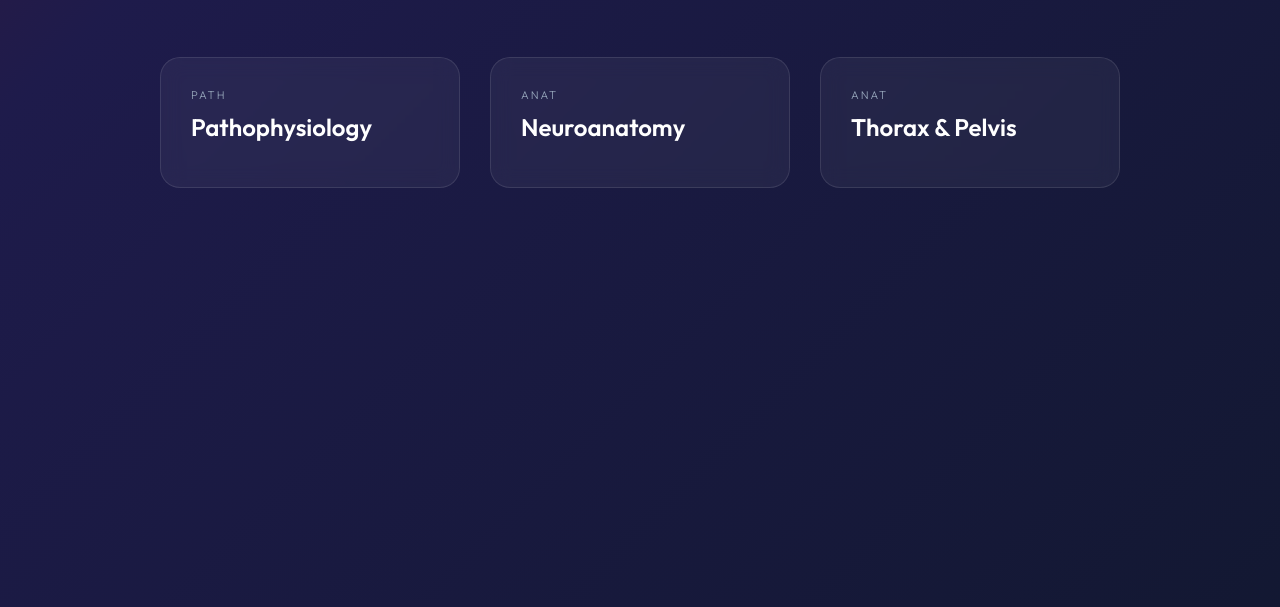
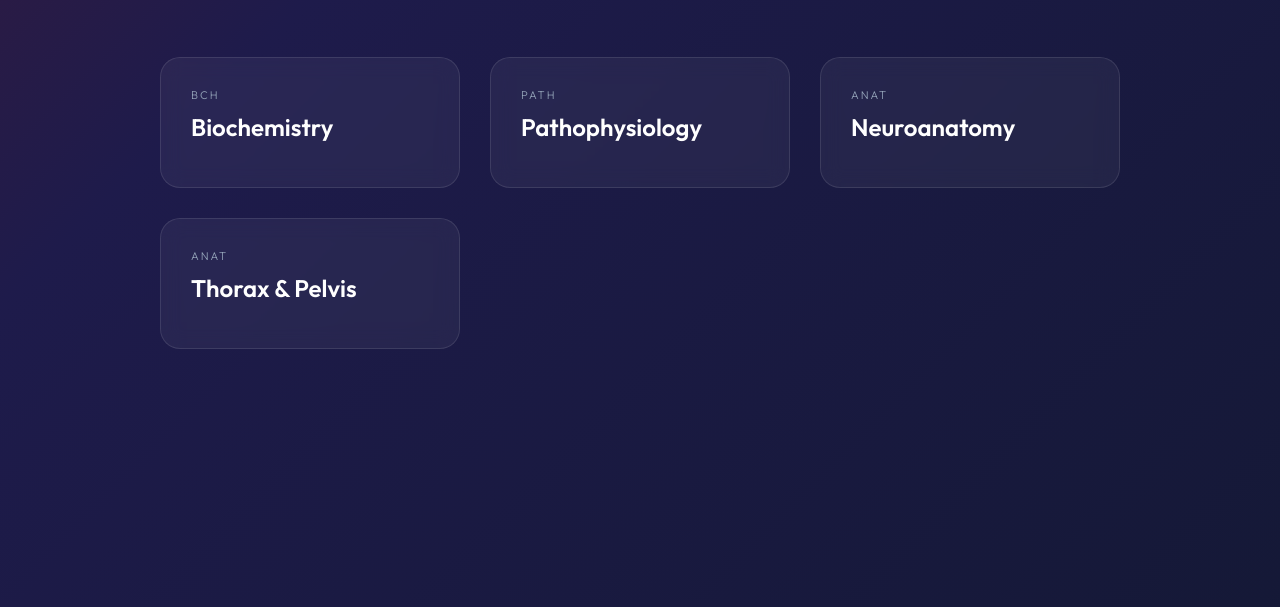
Before and after one commit to Nicoleluvs2/nursing-hub-200l, a plain HTML site: page index.html in a window 1280 px wide. Shown: the part 193-800 px from the top of the page. Drawn offline with Linux system fonts and the light colour scheme.

Commit message:
Add Biochemistry course card to index.html

```diff
--- a/index.html
+++ b/index.html
@@ -85,6 +85,10 @@
   </header>
 
   <div class="course-grid">
+    <a href="biochemistry.html" class="course-card reveal">
+      <div class="course-code">BCH</div>
+      <h3 class="course-title">Biochemistry</h3>
+    </a>
     <a href="pathoma.html" class="course-card reveal">
       <div class="course-code">PATH</div>
       <h3 class="course-title">Pathophysiology</h3>
```
